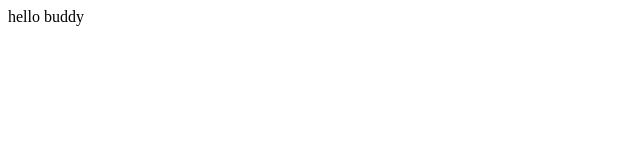
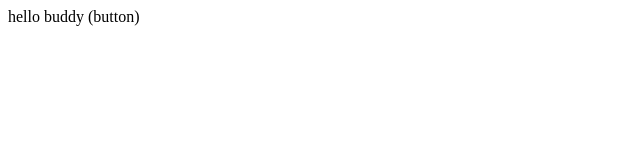
Before and after one commit to Aman-Py21/localrepo, a plain HTML site: page index.html in a window 1280 px wide. Shown: the full height of the page, 0-640 px from the left. Drawn offline with Linux system fonts and the light colour scheme.

```diff
--- a/index.html
+++ b/index.html
@@ -1 +1 @@
-<p> hello buddy</p>
+<p> hello buddy (button)</p>
```
